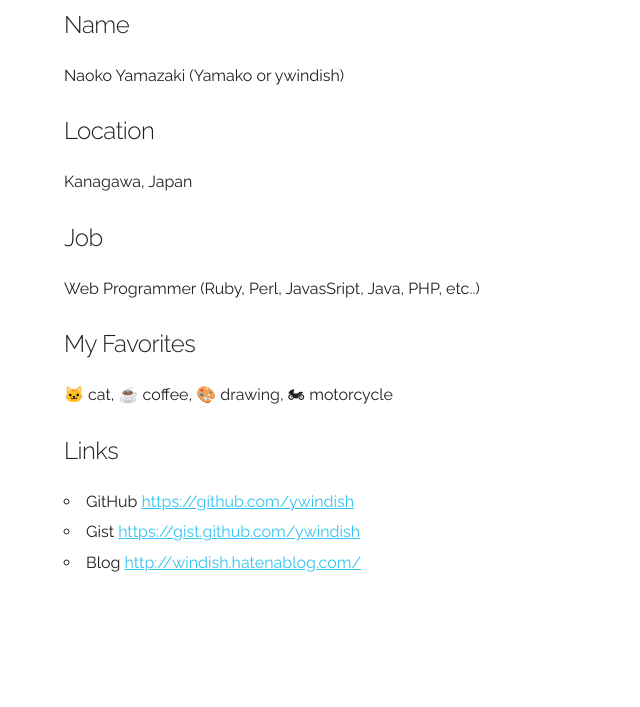
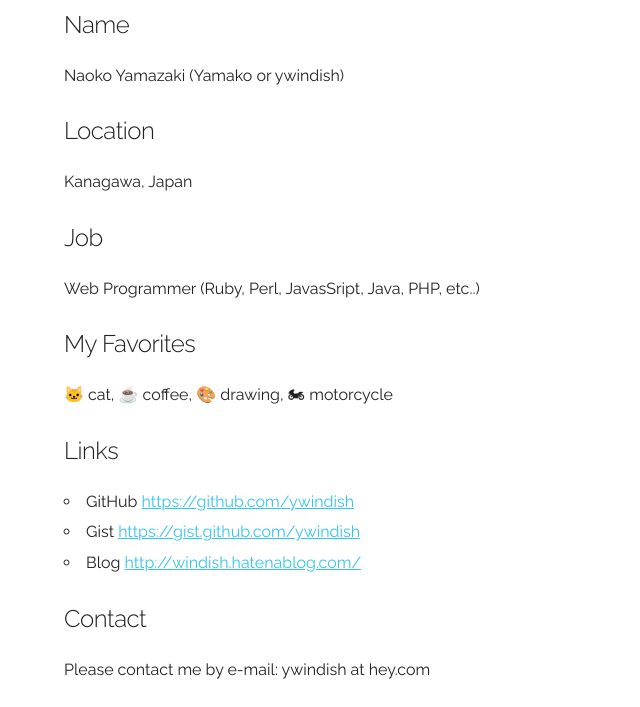
Before and after one commit to ywindish/ywindish.github.io, a plain HTML site: page index.html in a window 1280 px wide. Shown: the part 157-864 px from the top of the page, without its empty margins (0-640 px from the left). Before the commit the page ends 800 px from the top, so only its background shows below. Drawn offline with Linux system fonts and the light colour scheme.

Commit message:
連絡先をのせた

```diff
--- a/index.html
+++ b/index.html
@@ -9,7 +9,6 @@
   <link href="https://fonts.googleapis.com/css?family=Raleway:400,300,600" rel="stylesheet" type="text/css">
   <link rel="stylesheet" href="css/normalize.css">
   <link rel="stylesheet" href="css/barebones.css">
-  <!-- <link rel="stylesheet" href="css/skeleton.css"> -->
   <link rel="icon" type="image/png" href="images/favicon.png">
 </head>
 <body>
@@ -33,6 +32,8 @@
           <li>Gist <a href="https://gist.github.com/ywindish" target="_blank">https://gist.github.com/ywindish</a></li>
           <li>Blog <a href="http://windish.hatenablog.com/" target="_blank">http://windish.hatenablog.com/</a></li></li>
         </ul>
+        <h5>Contact</h5>
+        <p>Please contact me by e-mail: ywindish at hey.com</p>
       </div>
     </div>
   </div>
```
